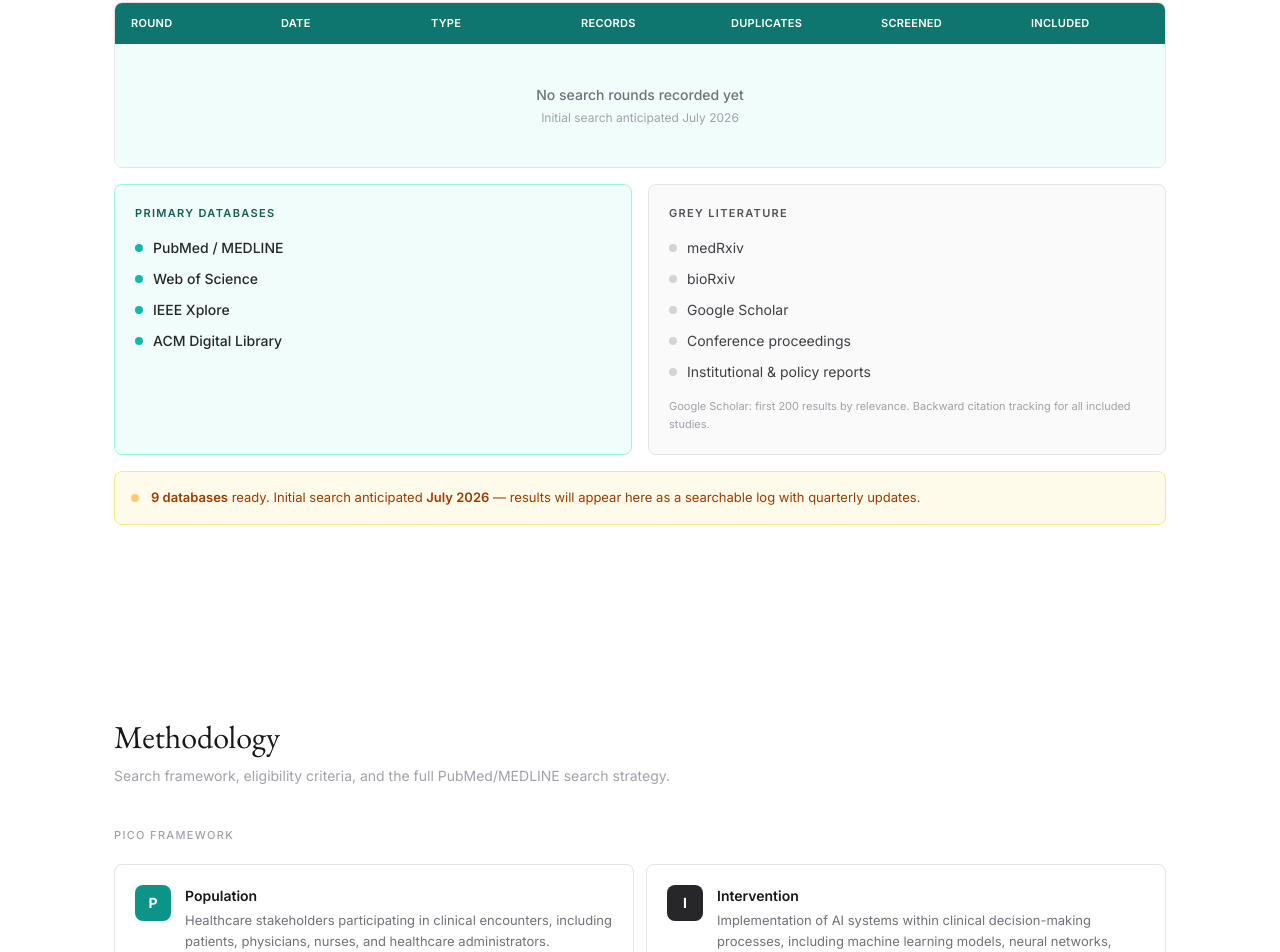
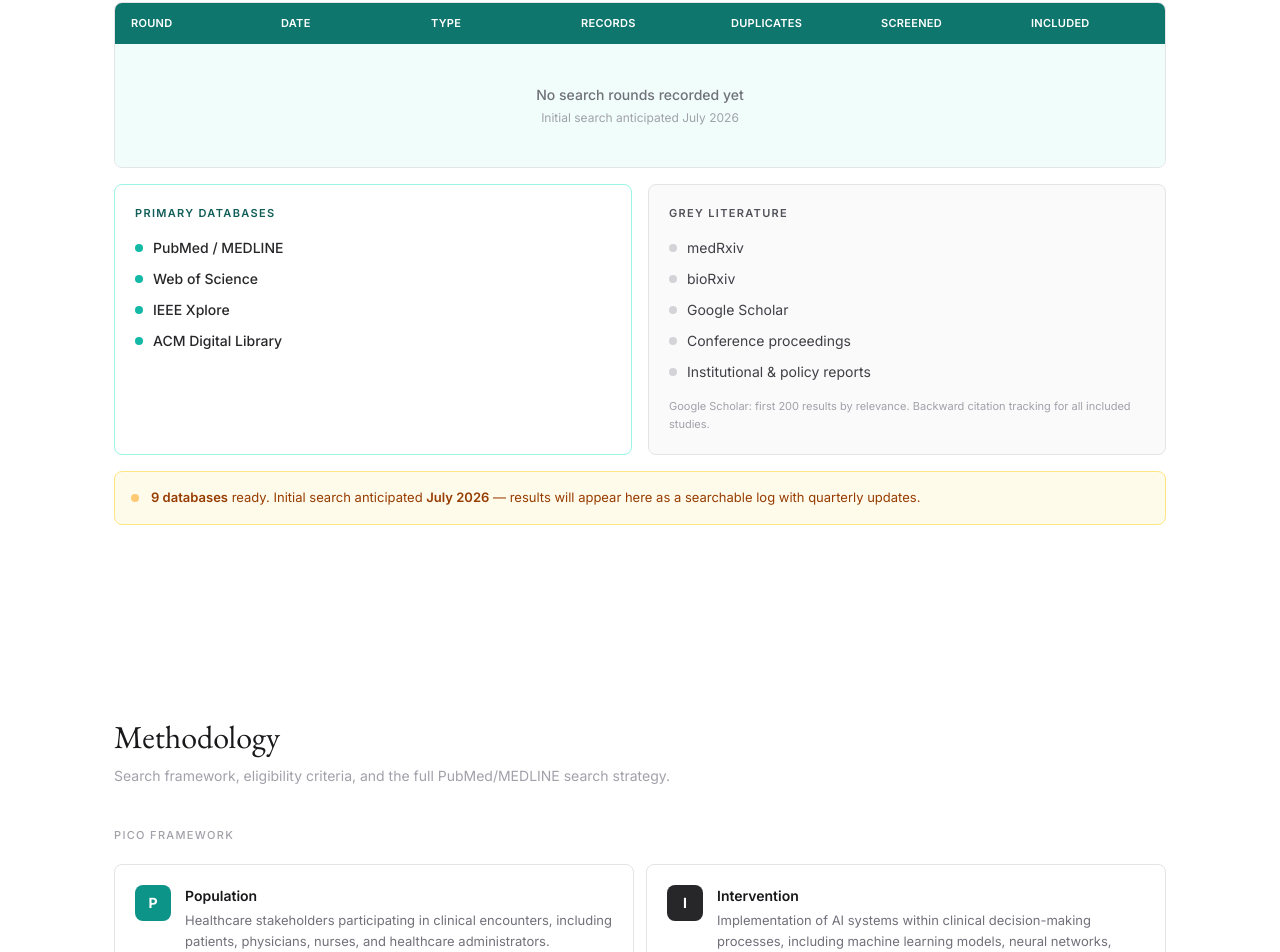
Before and after one commit to ChuehanKuo/lsr-trust, a React (Vite) app: page / in a window 1280 px wide. Shown: the part 2427-3379 px from the top of the page. Built offline with nearby package versions, Linux system fonts and the light colour scheme.

Commit message:
Primary databases card: white bg to differentiate from table header
Co-Authored-By: Claude Opus 4.6 <noreply@anthropic.com>

```diff
--- a/src/components/SearchLog.tsx
+++ b/src/components/SearchLog.tsx
@@ -38,7 +38,7 @@ function SearchPlaceholder() {
       </div>
 
       <div className="grid md:grid-cols-2 gap-4">
-        <div className="p-5 rounded-lg bg-teal-50 border border-teal-200">
+        <div className="p-5 rounded-lg bg-white border border-teal-200">
           <h4 className="text-[11px] font-semibold text-teal-800 uppercase tracking-[0.12em] mb-4">Primary Databases</h4>
           <div className="space-y-2.5">
             {primary.map(d => (
```
